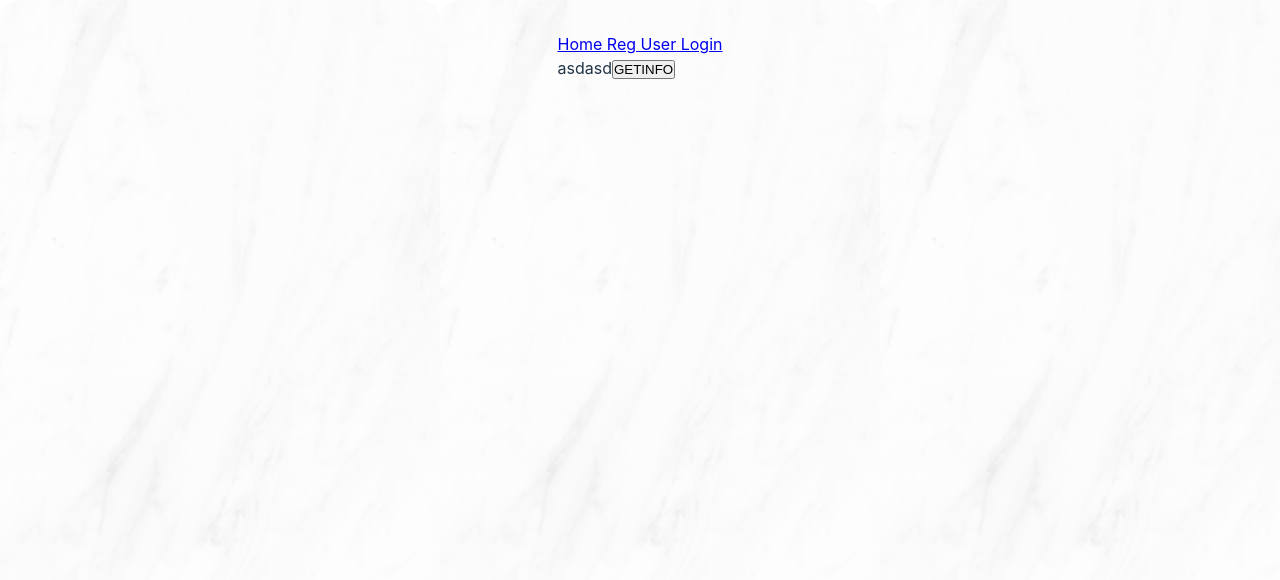
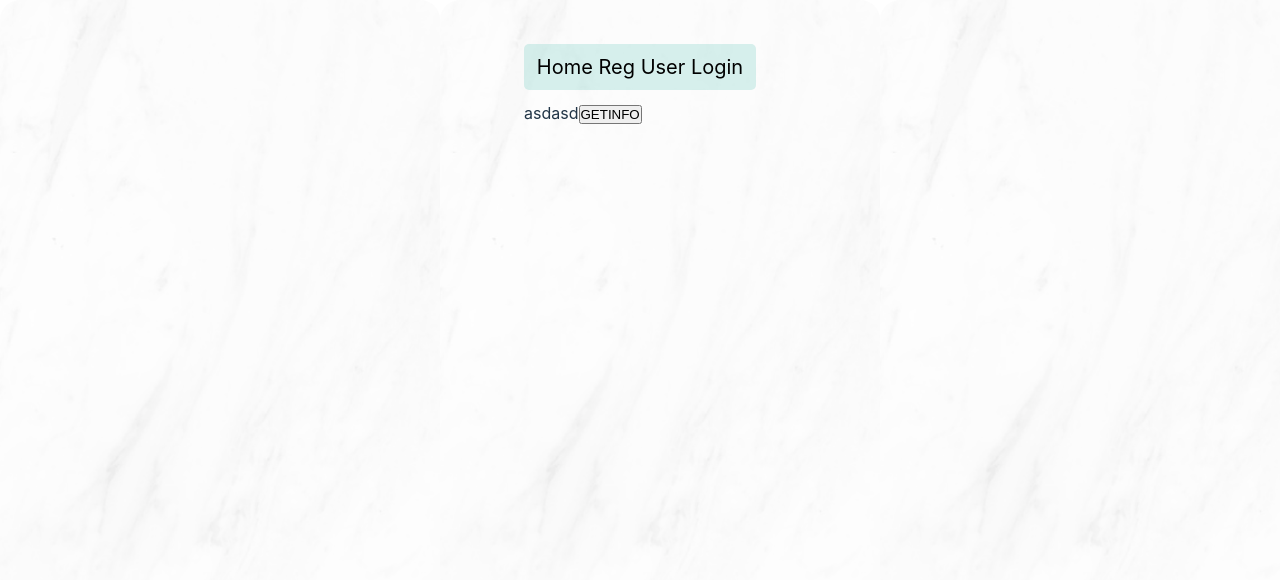
Before and after one commit to ilshatcraft/DictionaryApp, a React (Vite) app in the folder client/: page / in a window 1280 px wide. Shown: the top 580 px of the page. Built offline with nearby package versions, Linux system fonts and the light colour scheme.

Commit message:
changed styles

```diff
--- a/client/src/App.jsx
+++ b/client/src/App.jsx
@@ -36,8 +36,9 @@ function App() {
 
 const Root =()=>{
   return <>
-   <div>
+   <div className="header">
     <Link to="/" >Home   </Link>
+
     <Link to="/reg">     Reg</Link>
     <Link to="/user">     User</Link>
     <Link to="/login">     Login</Link>
--- a/client/src/App.scss
+++ b/client/src/App.scss
@@ -5,8 +5,28 @@
   display: flex;
 
 }
+a{
+  text-decoration: none;
+  color: black;
+}
 
 :root{
  display: flex;
  justify-content: center;
+
 }
+.header{
+  align-items: center;
+  background-color: rgba(156, 217, 210,0.4);
+  display: block;
+  width: 100%;
+  padding: .5rem .8rem .5rem .8rem;
+  margin: .9vw 0 ;
+  border:0;
+  border-radius: 5px;
+  font-size: 20px;
+  text-align: center;
+  box-shadow: 2;
+
+
+}
--- a/client/src/pages/Login.jsx
+++ b/client/src/pages/Login.jsx
@@ -38,7 +38,7 @@ function User() {
     };
 
 
-    return ( <>d
+    return ( <>
     <form className="form-box" onSubmit={handleSubmit(onSubmit)} >
  <div className="Row" >
           <input placeholder="email" {...register("email", { required:  "This field is required", maxLength: 25 , pattern: {
```
Also changed, not shown: 1 other file (tests, documents, lock files or other folders).
